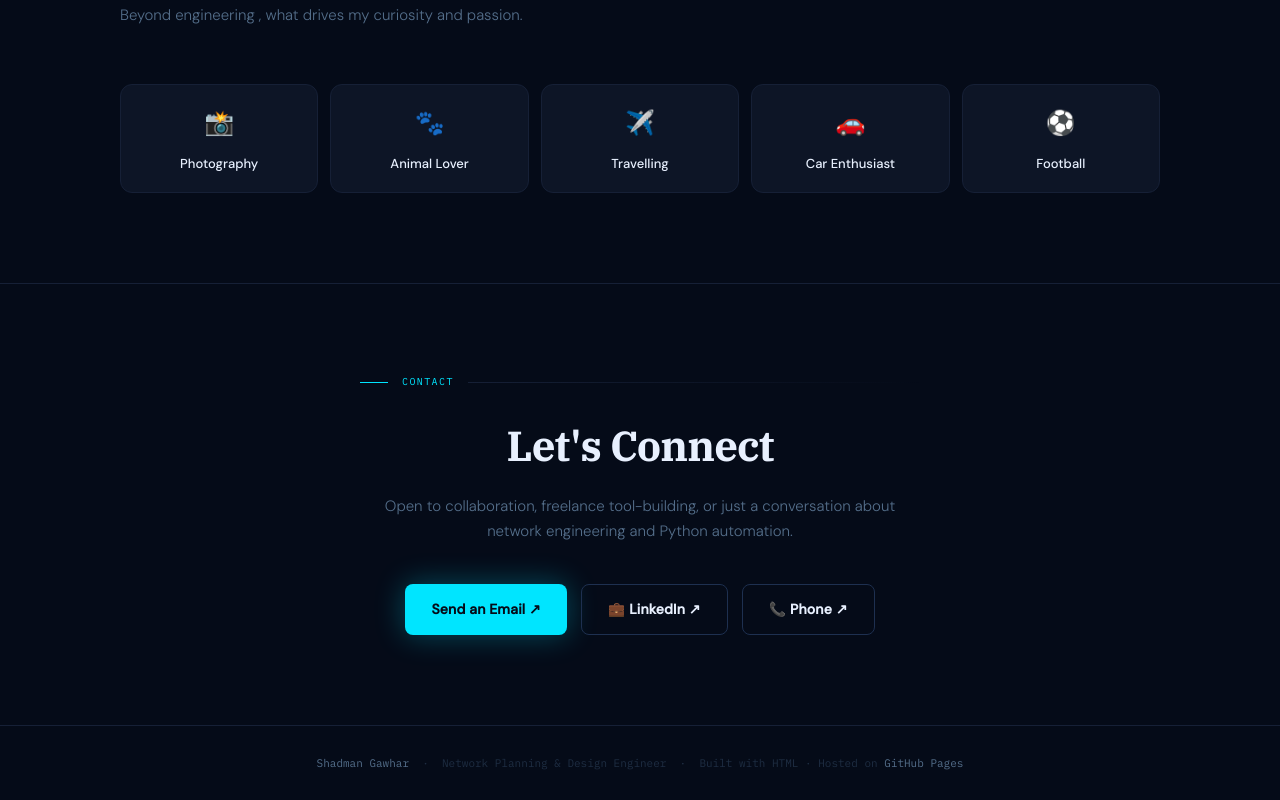
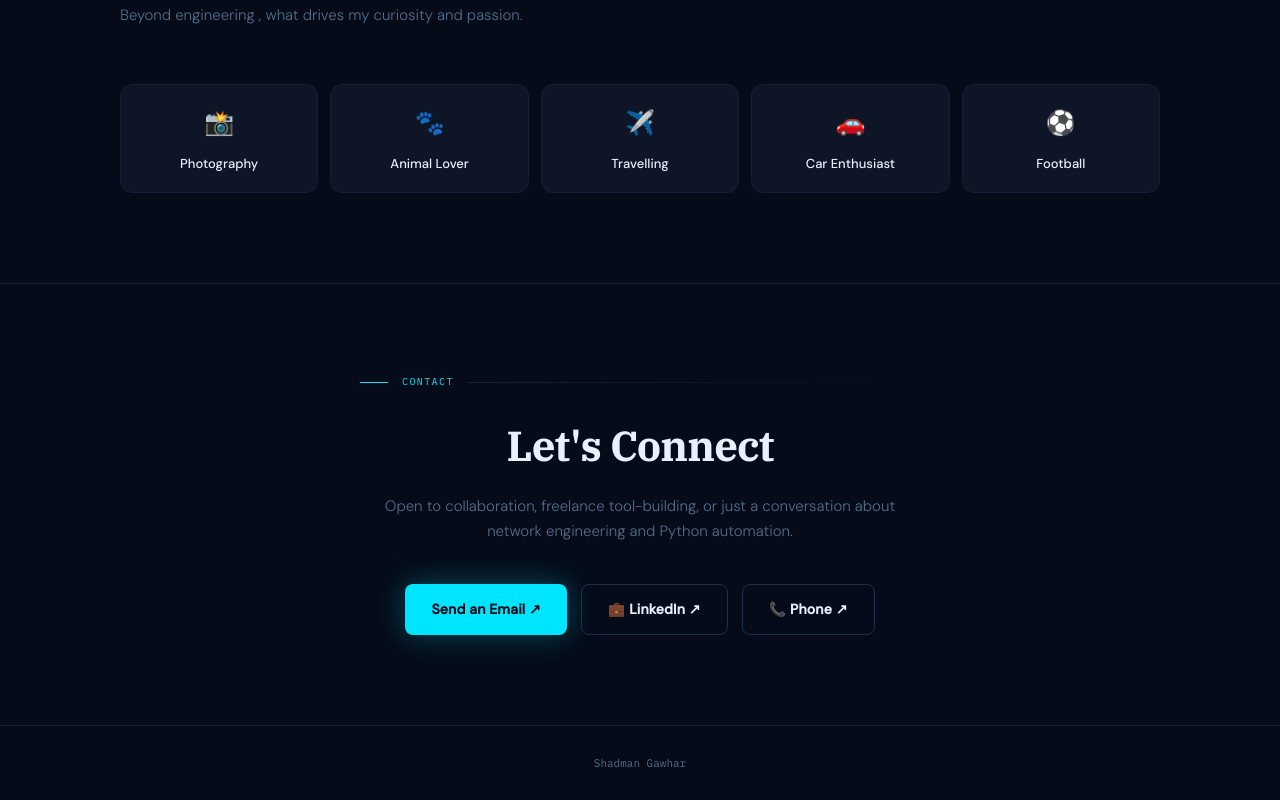
Before and after one commit to sgr009/sgr009.github.io, a plain HTML site: page index.html in a window 1280 px wide. Shown: the part 8530-9330 px from the top of the page. Drawn offline with Linux system fonts and the light colour scheme.

Commit message:
Update footer content in index.html
Removed job title and hosting information from footer.

```diff
--- a/index.html
+++ b/index.html
@@ -620,7 +620,7 @@ footer em{color:var(--muted);font-style:normal}
 </section>
 
 <footer>
-  <em>Shadman Gawhar</em> &nbsp;·&nbsp; Network Planning &amp; Design Engineer &nbsp;·&nbsp; Built with HTML · Hosted on <em>GitHub Pages</em>
+  <em>Shadman Gawhar</em>
 </footer>
 
 <script>
```
